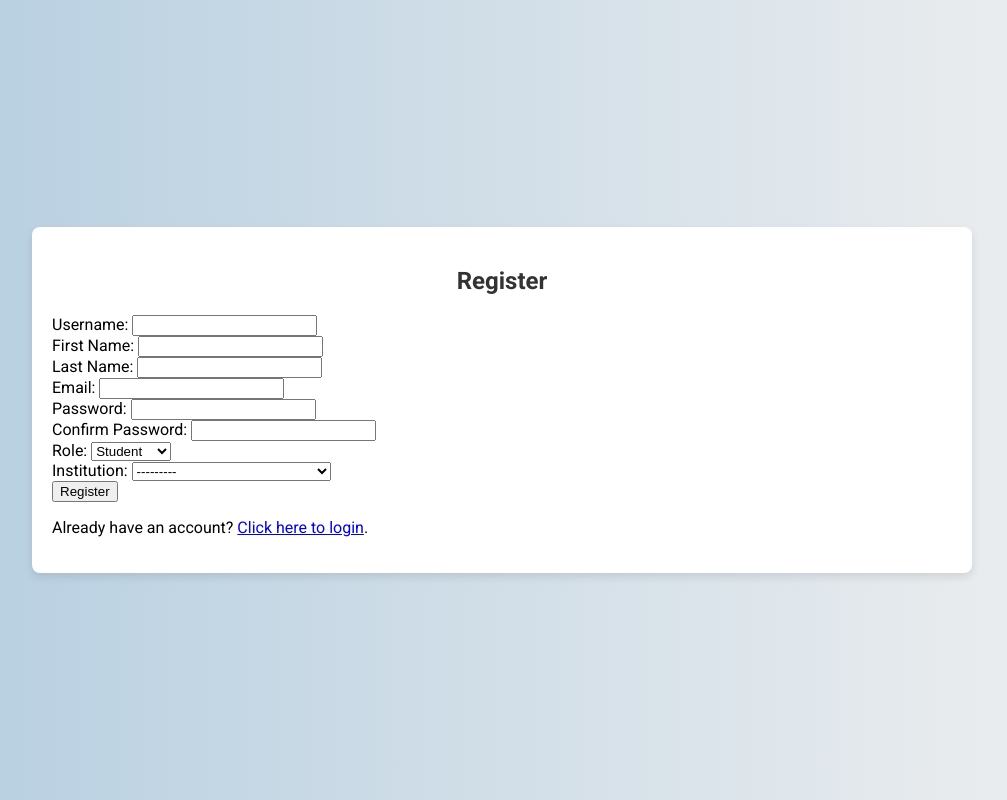
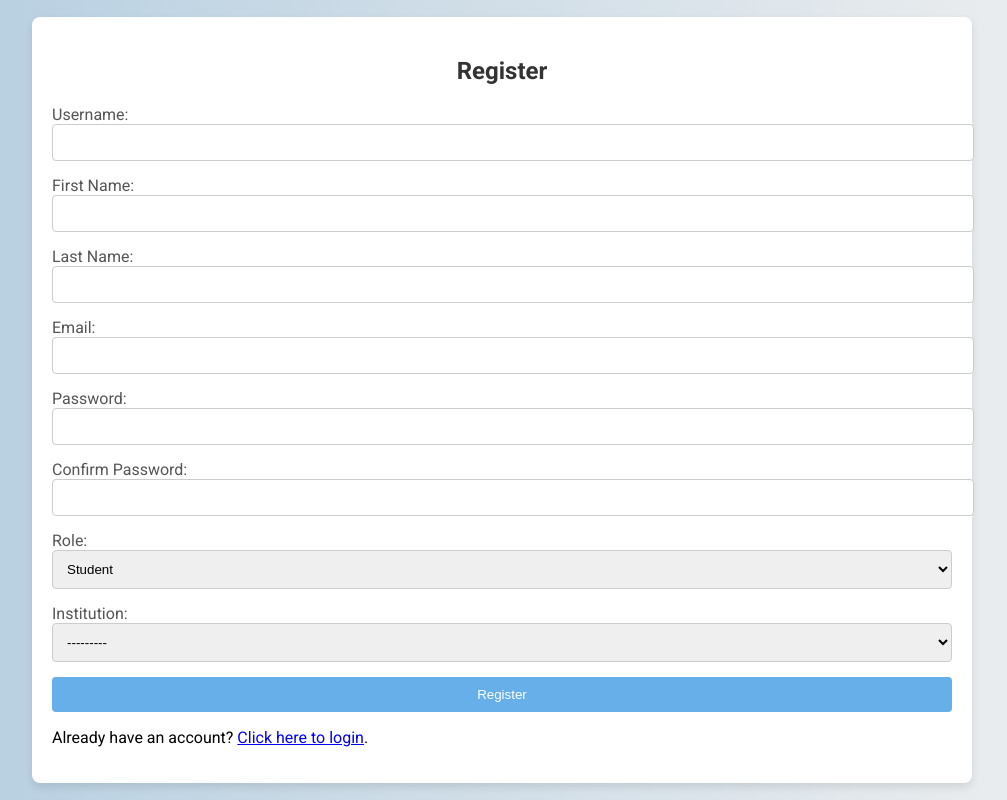
Before and after one commit to it2021089/UniGrading, a Django app: page /register/ in a window 1280 px wide. Shown: the whole page, without its empty margins (138-1145 px from the left). Run offline with Django 5.2, Linux system fonts and the light colour scheme; data comes from the database, SQL or seed files in the repository; both versions use the stored data as it was after the commit.

Commit message:
minor css changes

```diff
--- a/UniGrading/static/css/styles.css
+++ b/UniGrading/static/css/styles.css
@@ -48,21 +48,55 @@ h2 {
     transform: scale(1.2);
 }
 
-.logout-card .card-body {
-    background-color: #f8d7da;
-    border-color: #f5c6cb;
-}
-
-.logout-card .card-body a {
+.logout-animate:hover {
+    transform: translateY(-5px);
     color: #dc3545; /* Bootstrap danger color */
 }
 
-.logout-card .card-body a:hover {
-    color: #a71d2a; /* Darker shade of Bootstrap danger color */
+/* Form styles */
+form {
+    display: flex;
+    flex-direction: column;
 }
 
-.logout-animate:hover {
-    transform: translateY(-5px);
+.form-group {
+    margin-bottom: 15px;
+}
+
+.form-group label {
+    margin-bottom: 5px;
+    color: #555555;
+}
+
+.form-group input,
+.form-group select,
+.form-group textarea {
+    padding: 10px;
+    border: 1px solid #cccccc;
+    border-radius: 4px;
+    transition: border-color 0.3s;
+    width: 100%;
+}
+
+.form-group input:focus,
+.form-group select:focus,
+.form-group textarea:focus {
+    border-color: #66afe9;
+    outline: none;
+}
+
+button {
+    padding: 10px;
+    background-color: #66afe9;
+    color: #ffffff;
+    border: none;
+    border-radius: 4px;
+    cursor: pointer;
+    transition: background-color 0.3s;
+}
+
+button:hover {
+    background-color: #559fd6;
 }
 
 /* Error message styles */
```
Also changed, not shown: UniGrading/db.sqlite3.
